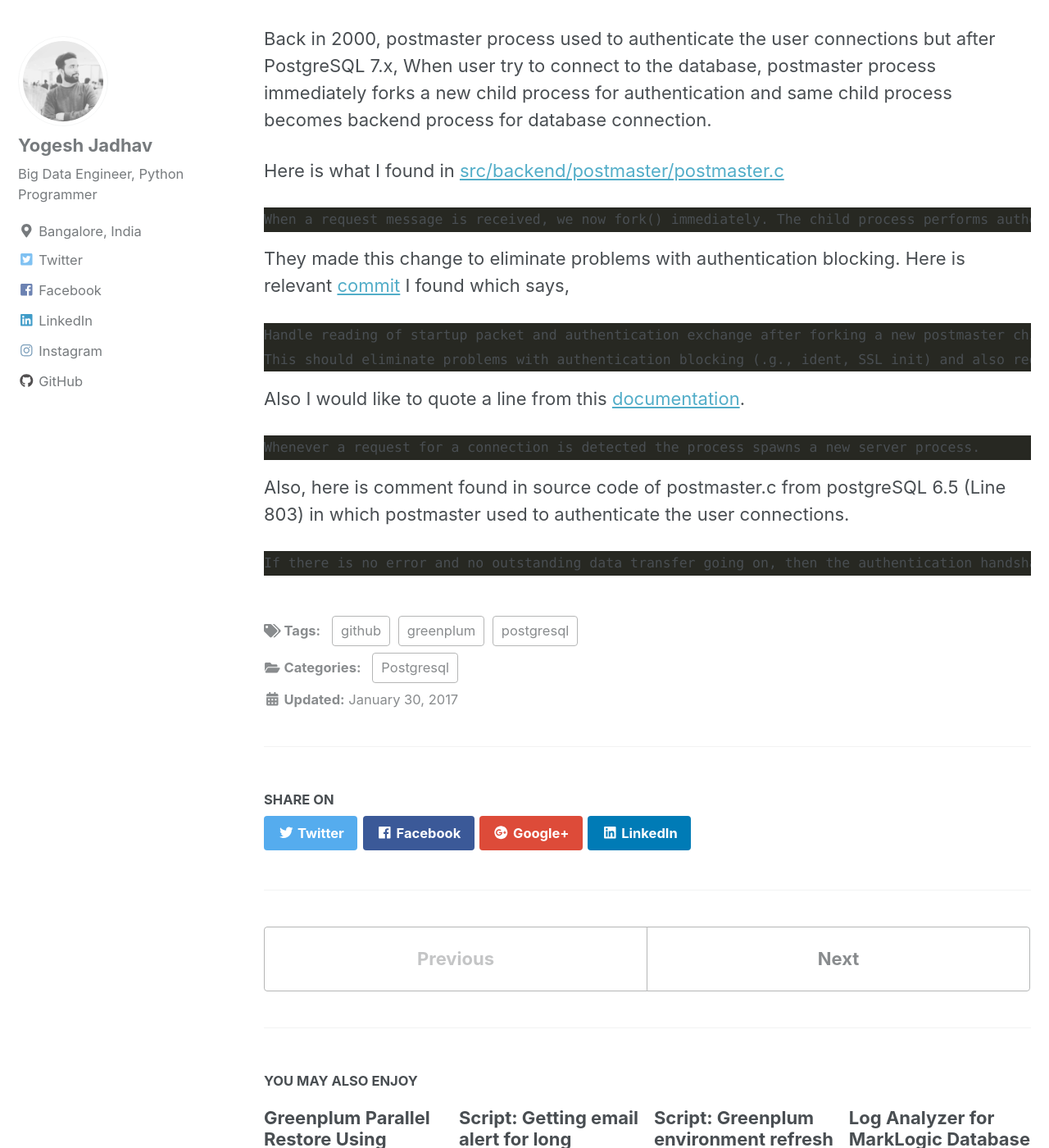
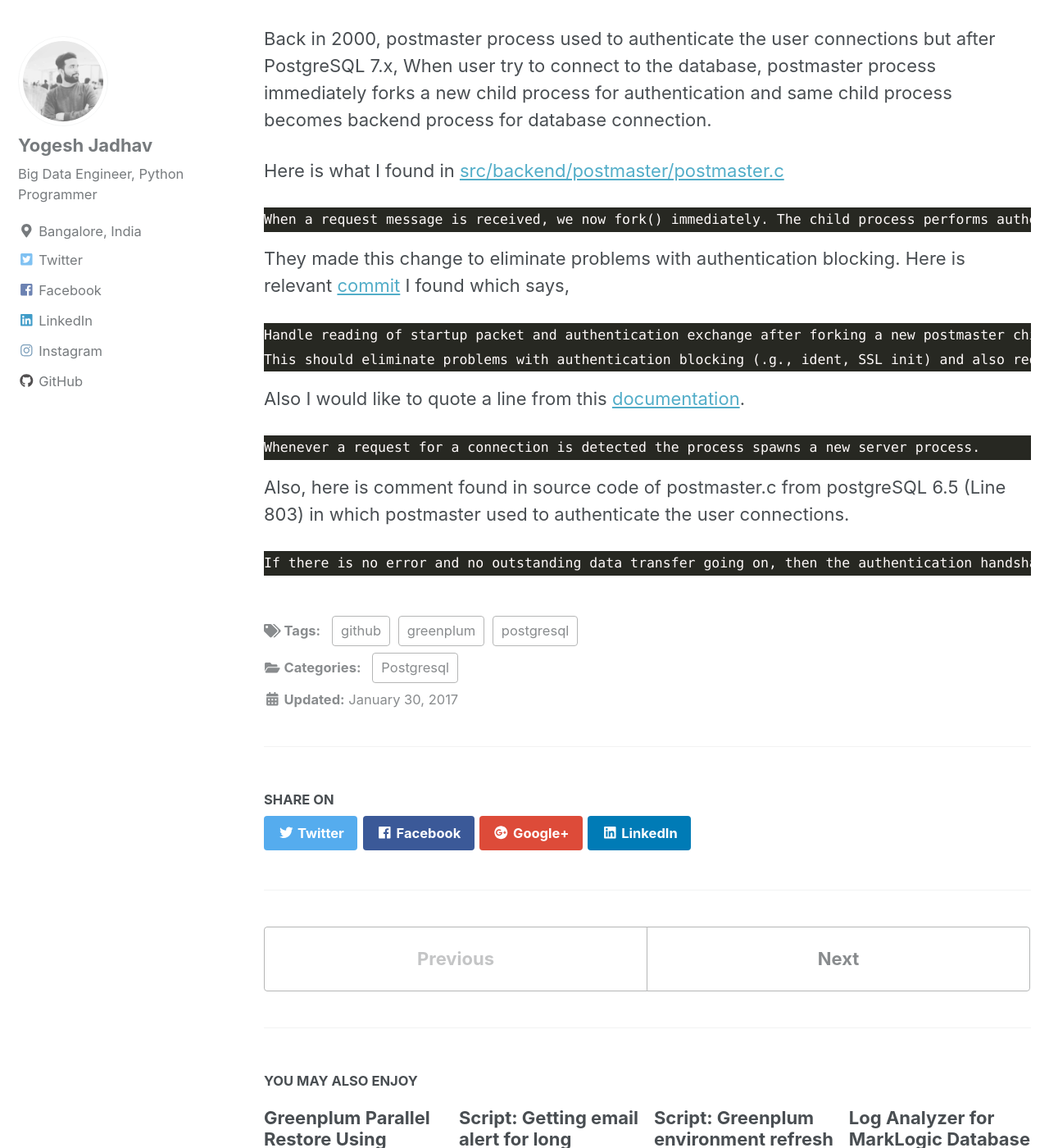
Before and after one commit to pgyogesh/blog, a Jekyll site: the page built from _posts/2017-01-31-pgauth.md, in a window 1280 px wide and 1400 px high, scrolled down 890 px. Shown: the whole window at 82% size. Built offline with Jekyll 4.4.1, drawn with Linux system fonts in a browser that asks for light colours; nearby versions of some CDN libraries; comment, search, counter and statistics services are not loaded; a style sheet for code colours, icons or effects is not loaded.

Commit message:
Update _syntax.scss

```diff
--- a/_sass/minimal-mistakes/_syntax.scss
+++ b/_sass/minimal-mistakes/_syntax.scss
@@ -8,7 +8,7 @@ figure.highlight {
 }
 
 pre.highlight,
-.highlight pre { background-color: #272822;   width: 100%;
+.highlight pre { background-color: #272822;   width: 100%; color: snow
 }
 .highlight .hll { background-color: #22282A }
 .highlight .c { color: #99AA8A } /* Comment */
```
